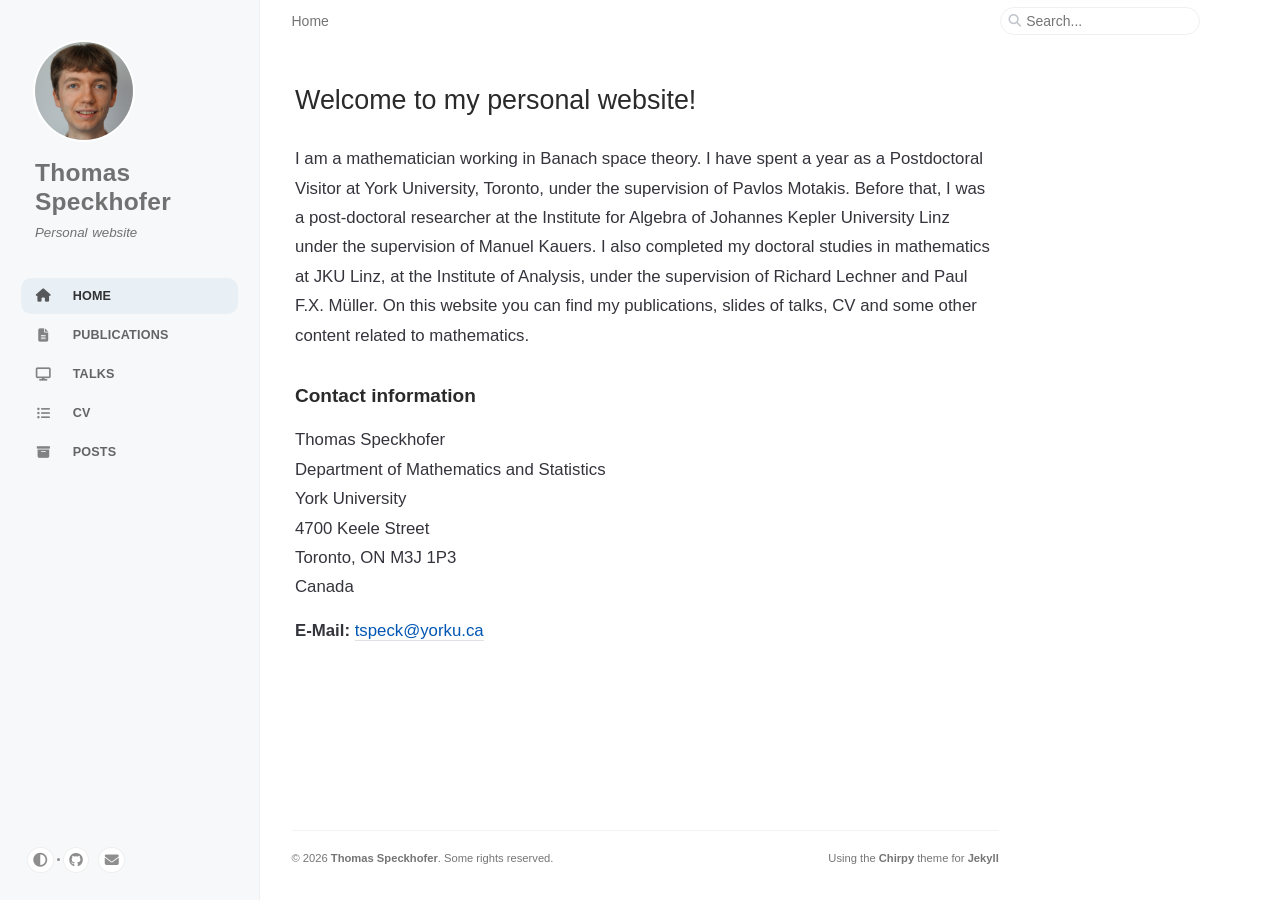
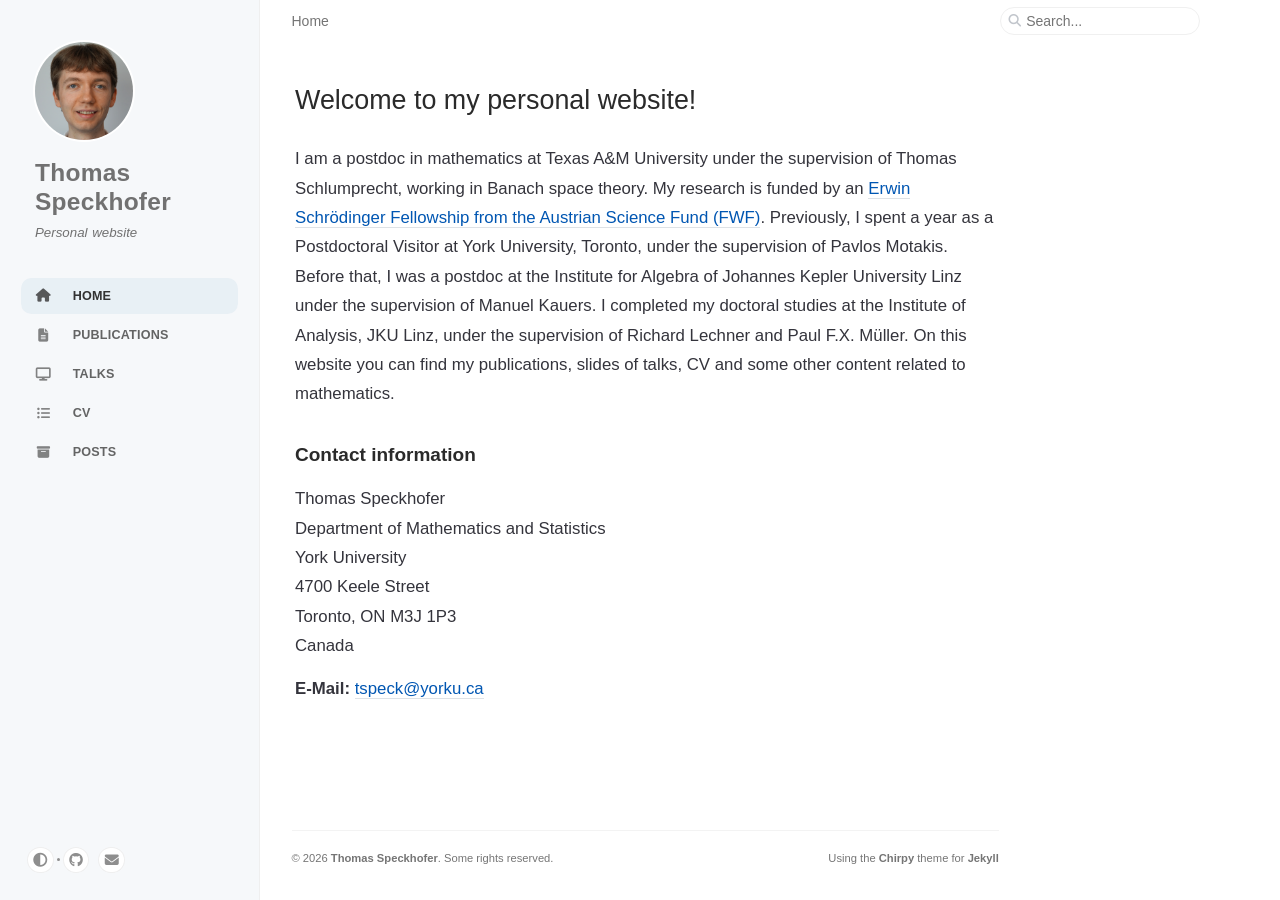
Before and after one commit to speckhofer/speckhofer.github.io, a Jekyll site: the page built from index.html, in a window 1280 px wide. Built offline with Jekyll 4.4.1, drawn with Linux system fonts in a browser that asks for light colours; cached includes are drawn as plain includes.

Commit message:
Update index.html

```diff
--- a/index.html
+++ b/index.html
@@ -4,7 +4,7 @@ layout: home
 title: Welcome to my personal website!
 ---
 
-I am a mathematician working in Banach space theory. I have spent a year as a Postdoctoral Visitor at York University, Toronto, under the supervision of Pavlos Motakis. Before that, I was a post-doctoral researcher at the Institute for Algebra of Johannes Kepler University Linz under the supervision of Manuel Kauers. I also completed my doctoral studies in mathematics at JKU Linz, at the Institute of Analysis, under the supervision of Richard Lechner and Paul F.X. Müller. On this website you can find my publications, slides of talks, CV and some other content related to mathematics.
+I am a postdoc in mathematics at Texas A&M University under the supervision of Thomas Schlumprecht, working in Banach space theory. My research is funded by an <a href="https://www.fwf.ac.at/en/research-radar/10.55776/J5020">Erwin Schrödinger Fellowship from the Austrian Science Fund (FWF)</a>. Previously, I spent a year as a Postdoctoral Visitor at York University, Toronto, under the supervision of Pavlos Motakis. Before that, I was a postdoc at the Institute for Algebra of Johannes Kepler University Linz under the supervision of Manuel Kauers. I completed my doctoral studies at the Institute of Analysis, JKU Linz, under the supervision of Richard Lechner and Paul F.X. Müller. On this website you can find my publications, slides of talks, CV and some other content related to mathematics.
 
 <h3><b>Contact information</b></h3>
 
```
